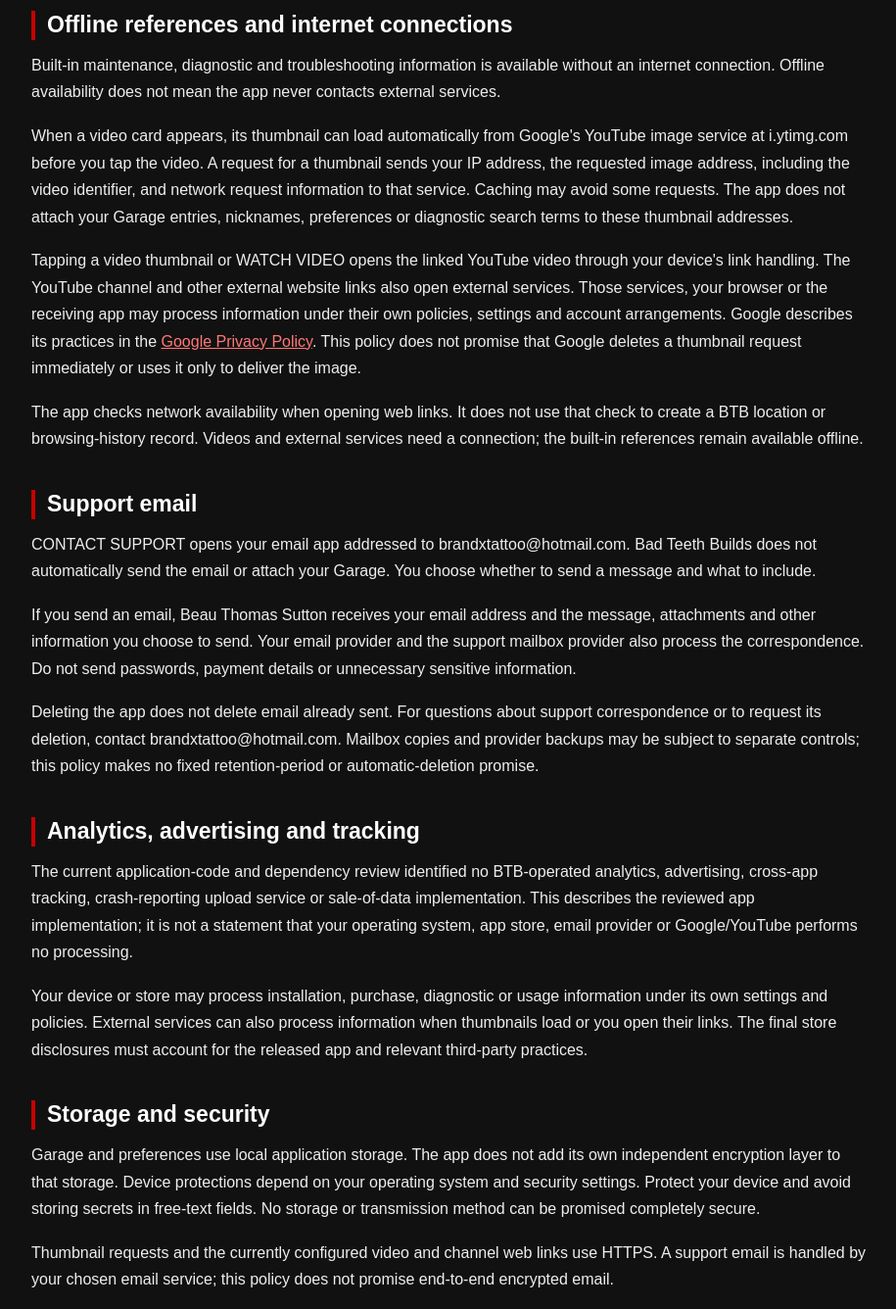
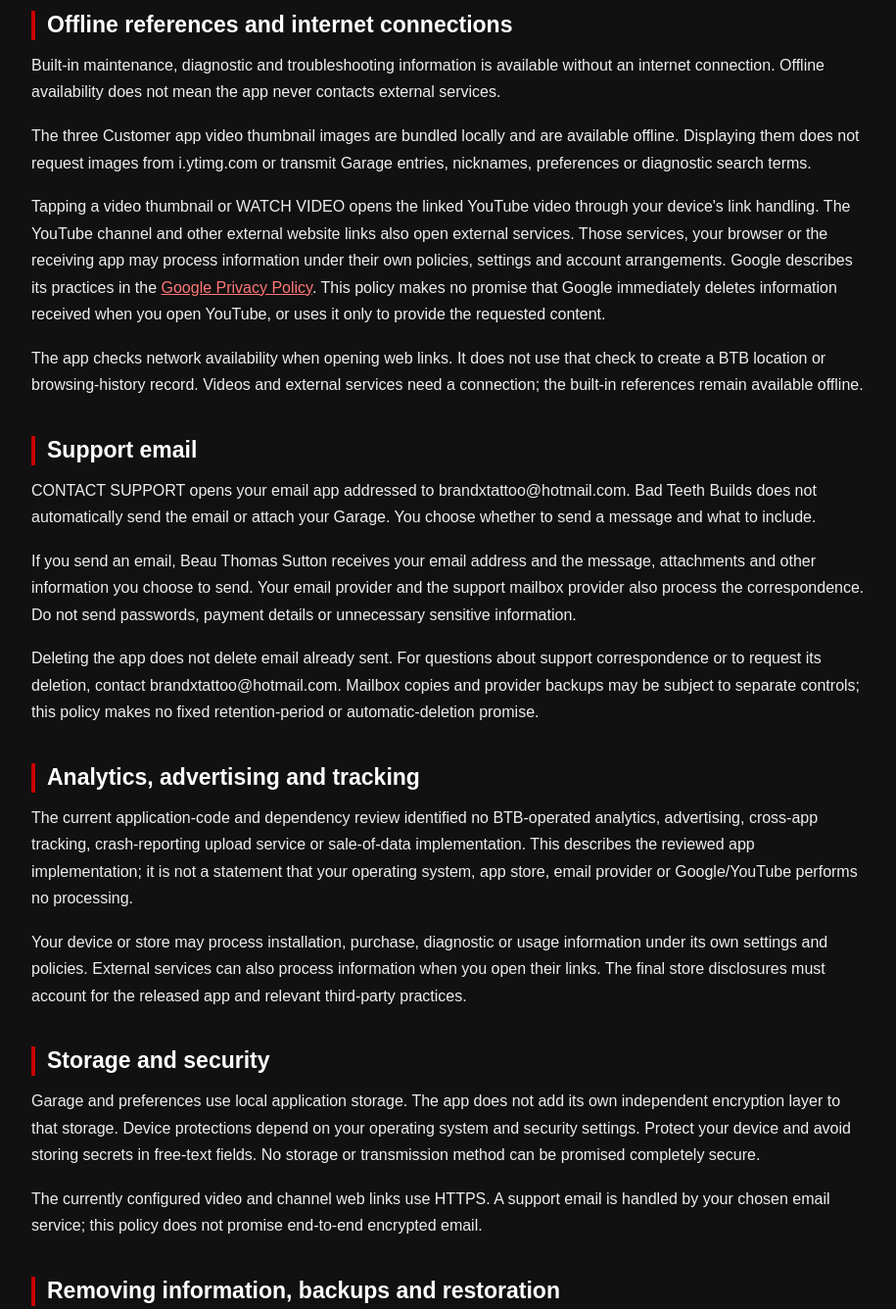
Before and after one commit to brandX-13/bad-teeth-builds-website, a plain HTML site: page privacy/index.html in a window 1280 px wide. Shown: the part 900-2236 px from the top of the page at 98% size, without its empty margins (180-1095 px from the left). Drawn offline with Linux system fonts and the light colour scheme.

Commit message:
Correct Customer thumbnail privacy and support wording

```diff
--- a/privacy/index.html
+++ b/privacy/index.html
@@ -42,8 +42,8 @@
 <p>Diagnostic and reference searches run against built-in information on your device. The current app does not save a BTB search history or send search terms to a BTB search service. Opening an external link is a separate activity described below.</p>
 <h2>Offline references and internet connections</h2>
 <p>Built-in maintenance, diagnostic and troubleshooting information is available without an internet connection. Offline availability does not mean the app never contacts external services.</p>
-<p>When a video card appears, its thumbnail can load automatically from Google's YouTube image service at i.ytimg.com before you tap the video. A request for a thumbnail sends your IP address, the requested image address, including the video identifier, and network request information to that service. Caching may avoid some requests. The app does not attach your Garage entries, nicknames, preferences or diagnostic search terms to these thumbnail addresses.</p>
-<p>Tapping a video thumbnail or WATCH VIDEO opens the linked YouTube video through your device's link handling. The YouTube channel and other external website links also open external services. Those services, your browser or the receiving app may process information under their own policies, settings and account arrangements. Google describes its practices in the <a href="https://policies.google.com/privacy">Google Privacy Policy</a>. This policy does not promise that Google deletes a thumbnail request immediately or uses it only to deliver the image.</p>
+<p>The three Customer app video thumbnail images are bundled locally and are available offline. Displaying them does not request images from i.ytimg.com or transmit Garage entries, nicknames, preferences or diagnostic search terms.</p>
+<p>Tapping a video thumbnail or WATCH VIDEO opens the linked YouTube video through your device's link handling. The YouTube channel and other external website links also open external services. Those services, your browser or the receiving app may process information under their own policies, settings and account arrangements. Google describes its practices in the <a href="https://policies.google.com/privacy">Google Privacy Policy</a>. This policy makes no promise that Google immediately deletes information received when you open YouTube, or uses it only to provide the requested content.</p>
 <p>The app checks network availability when opening web links. It does not use that check to create a BTB location or browsing-history record. Videos and external services need a connection; the built-in references remain available offline.</p>
 <h2>Support email</h2>
 <p>CONTACT SUPPORT opens your email app addressed to brandxtattoo@hotmail.com. Bad Teeth Builds does not automatically send the email or attach your Garage. You choose whether to send a message and what to include.</p>
@@ -51,10 +51,10 @@
 <p>Deleting the app does not delete email already sent. For questions about support correspondence or to request its deletion, contact brandxtattoo@hotmail.com. Mailbox copies and provider backups may be subject to separate controls; this policy makes no fixed retention-period or automatic-deletion promise.</p>
 <h2>Analytics, advertising and tracking</h2>
 <p>The current application-code and dependency review identified no BTB-operated analytics, advertising, cross-app tracking, crash-reporting upload service or sale-of-data implementation. This describes the reviewed app implementation; it is not a statement that your operating system, app store, email provider or Google/YouTube performs no processing.</p>
-<p>Your device or store may process installation, purchase, diagnostic or usage information under its own settings and policies. External services can also process information when thumbnails load or you open their links. The final store disclosures must account for the released app and relevant third-party practices.</p>
+<p>Your device or store may process installation, purchase, diagnostic or usage information under its own settings and policies. External services can also process information when you open their links. The final store disclosures must account for the released app and relevant third-party practices.</p>
 <h2>Storage and security</h2>
 <p>Garage and preferences use local application storage. The app does not add its own independent encryption layer to that storage. Device protections depend on your operating system and security settings. Protect your device and avoid storing secrets in free-text fields. No storage or transmission method can be promised completely secure.</p>
-<p>Thumbnail requests and the currently configured video and channel web links use HTTPS. A support email is handled by your chosen email service; this policy does not promise end-to-end encrypted email.</p>
+<p>The currently configured video and channel web links use HTTPS. A support email is handled by your chosen email service; this policy does not promise end-to-end encrypted email.</p>
 <h2>Removing information, backups and restoration</h2>
 <p>Garage entries remain in local app storage until changed, removed or the app's data is erased. Remove an individual motorcycle in Garage and change preferences in Settings. The current Customer app has no separate account to delete and no in-app erase-all command.</p>
 <p>On Android, clearing the app's storage removes its active local app data; clearing only its cache is different. On iPhone or iPad, Delete App removes the installed app and its associated active data; Offload App keeps documents and data for reinstallation. Follow your device's current instructions and select the correct app, since BTB Owner is a separate installation.</p>
```
Also changed, not shown: support/index.html (+1 -1 lines).
